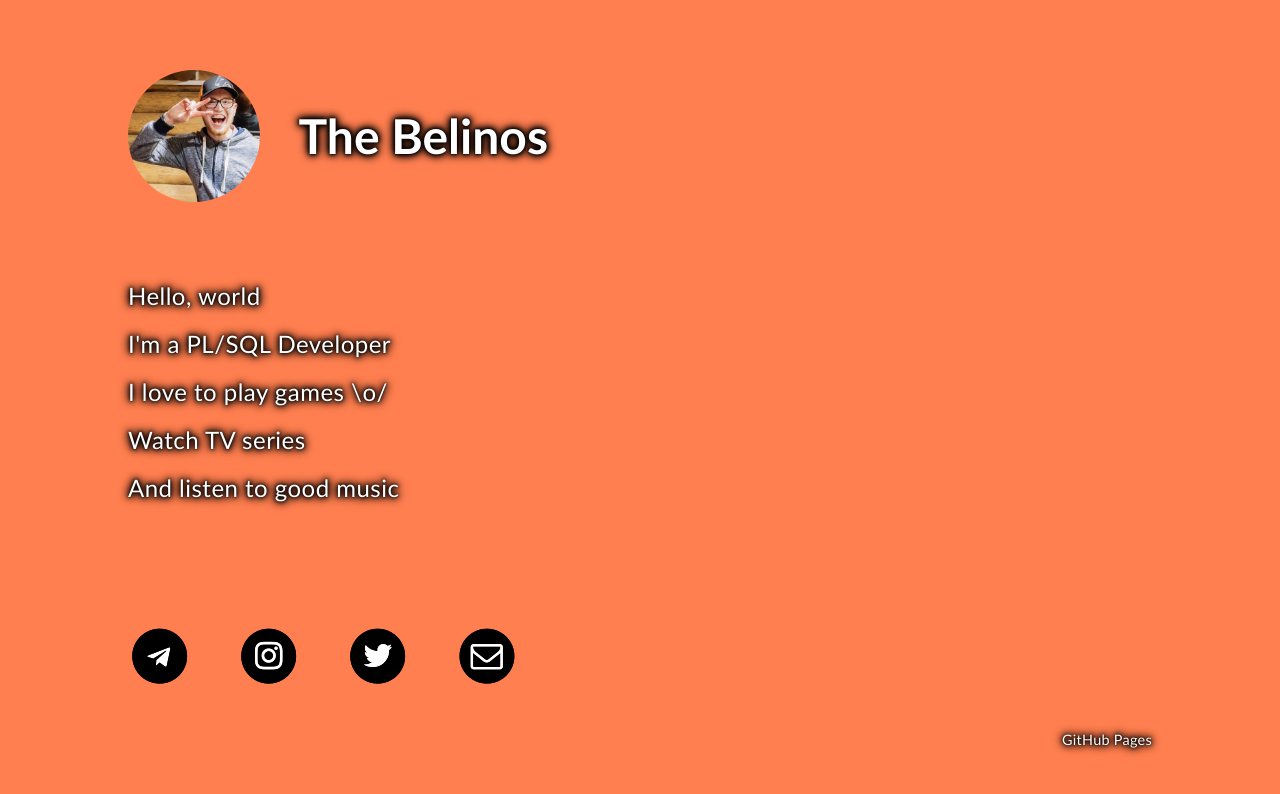
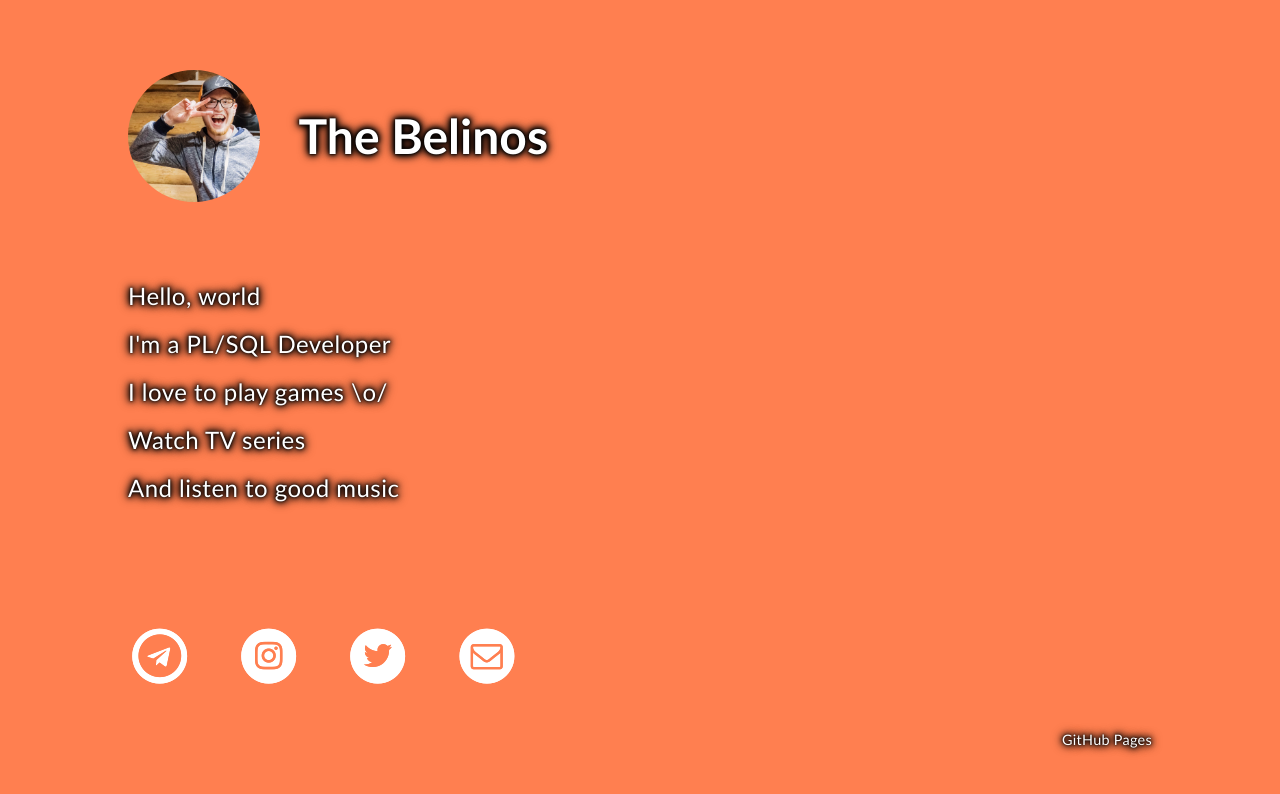
Before and after one commit to TheBelinos/thebelinos.github.io, a plain HTML site: page index.html in a window 1280 px wide. Drawn offline with nearby package versions, Linux system fonts and the light colour scheme.

Commit message:
Update index.html

```diff
--- a/index.html
+++ b/index.html
@@ -158,24 +158,24 @@ body
 <div class="social-buttons"><p>
     <a href="https://t.me/thebelinos" target="_blank" class="button">
         <span class="fa-stack">
-            <i class="fa fa-circle fa-stack-2x" style="color:#000;"></i>
-			<i class="fa fa-circle fa-stack-1x" style="color:#fff;"></i>
-            <i class="fa fa-telegram fa-stack-1x fa-lg" style="color:#000;"></i>
+            <i class="fa fa-circle fa-stack-2x" style="color: white;"></i>
+			<i class="fa fa-circle fa-stack-1x" style="color: white;"></i>
+            <i class="fa fa-telegram fa-stack-1x fa-lg" style="color: coral;"></i>
         </span></a>
     <a href="https://www.instagram.com/thebelinos/" target="_blank" class="button">
         <span class="fa-stack">
-            <i class="fa fa-circle fa-stack-2x" style="color:#000;"></i>
-            <i class="fa fa-instagram fa-stack-1x" style="color:#fff;"></i>
+            <i class="fa fa-circle fa-stack-2x" style="color: white;"></i>
+            <i class="fa fa-instagram fa-stack-1x" style="color: coral;"></i>
         </span></a>
     <a href="https://twitter.com/thebelinos" target="_blank" class="button">
         <span class="fa-stack">
-            <i class="fa fa-circle fa-stack-2x" style="color:#000;"></i>
-            <i class="fa fa-twitter fa-stack-1x" style="color:#fff;"></i>
+            <i class="fa fa-circle fa-stack-2x" style="color:white;"></i>
+            <i class="fa fa-twitter fa-stack-1x" style="color: coral;"></i>
         </span></a>
     <a href="mailto:belinos11@gmail.com" target="_blank" class="button">
         <span class="fa-stack">
-            <i class="fa fa-circle fa-stack-2x" style="color:#000;"></i>
-            <i class="fa fa-envelope-o fa-stack-1x" style="color:#fff;"></i>
+            <i class="fa fa-circle fa-stack-2x" style="color:white;"></i>
+            <i class="fa fa-envelope-o fa-stack-1x" style="color: coral;"></i>
         </span></a>
     </p>
 </div>
```
